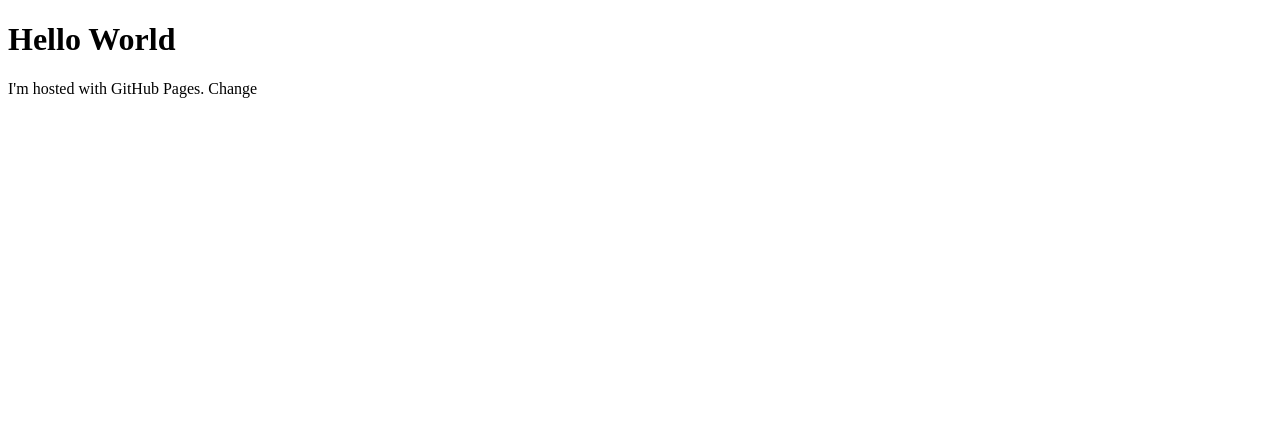
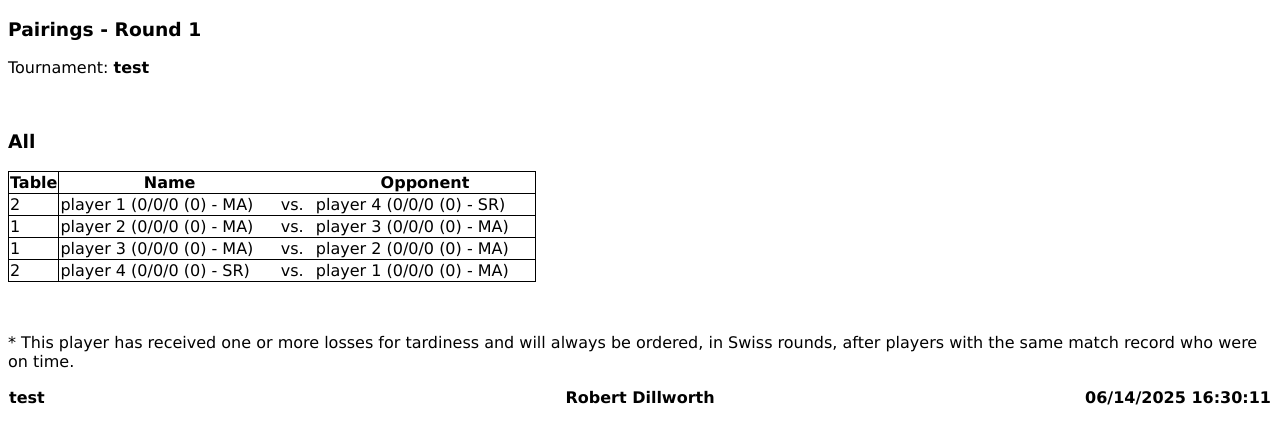
Before and after one commit to jndhobbies/jndhobbies.github.io, a plain HTML site: page index.html in a window 1280 px wide. Drawn offline with Linux system fonts and the light colour scheme.

Commit message:
Update index.html

```diff
--- a/index.html
+++ b/index.html
@@ -1,7 +1,131 @@
 <!DOCTYPE html>
 <html>
-<body>
-<h1>Hello World</h1>
-<p>I'm hosted with GitHub Pages. Change</p>
+<head>
+    <meta http-equiv="Content-Type" content="text/html; charset=utf-8">
+    <title>Pairings - test - 06/14/2025 16:30:11</title>
+    <!--@formatter:off-->
+    <style>
+        body.report {
+    font-family: verdana, arial, helvetica, sans-serif;
+}
+
+table.report {
+    font-family: verdana, arial, helvetica, sans-serif;
+    padding: 0;
+    border-spacing: 0;
+    border-collapse: collapse;
+}
+
+table.border, table.border td, table.border th {
+    border: 1px inset black;
+}
+
+table.footer {
+    font-family: verdana, arial, helvetica, sans-serif;
+    border-width: 0;
+    padding: 0;
+    border-spacing: 0;
+}
+
+td.footer {
+    font-family: verdana, arial, helvetica, sans-serif;
+    border: 0px;
+    background: white;
+    color: black;
+}
+
+th.footer {
+    font-family: verdana, arial, helvetica, sans-serif;
+    border: 0px;
+    background: white;
+    color: black;
+}
+
+    </style>
+    <!--@formatter:on-->
+    <style type="text/css">
+        td.left, th.left {
+            border: 0px none black;
+            border-left: thin solid black;
+            border-bottom: thin solid black;
+            border-top: thin solid black;
+        }
+
+        td.center, th.center {
+            border: 0px none black;
+            border-bottom: thin solid black;
+            border-top: thin solid black;
+        }
+
+        td.right, th.right {
+            border: 0px none black;
+            border-right: thin solid black;
+            border-bottom: thin solid black;
+            border-top: thin solid black;
+        }
+
+        td.full, th.full {
+            border: thin solid black;
+        }
+    </style>
+</head>
+<body class="report">
+<!-- [[BEGIN_REPORT]] -->
+
+<p>
+<h3>Pairings - Round 1</h3>
+Tournament: <b>test</b>
+</p>
+<BR>
+<H3>All</H3>
+<table class="report">
+    <tr>
+        <th scope="col" class="full"><strong>Table</strong></th>
+        <th scope="col" class="left"><strong>Name</strong></th>
+        <th scope="col" class="center"></th>
+        <th scope="col" class="right"><strong>Opponent</strong></th>
+    </tr>
+
+    <tr>
+        <td align="left" class="full">2</td>
+        <td align="left" class="left">player 1&nbsp;(0/0/0 (0) - MA)&nbsp;&nbsp;&nbsp;&nbsp;&nbsp;</td>
+        <td align="center" class="center">vs.&nbsp;&nbsp;</td>
+        <td align="left" class="right">player 4&nbsp;(0/0/0 (0) - SR)&nbsp;&nbsp;&nbsp;&nbsp;&nbsp;</td>
+    </tr>
+
+    <tr>
+        <td align="left" class="full">1</td>
+        <td align="left" class="left">player 2&nbsp;(0/0/0 (0) - MA)&nbsp;&nbsp;&nbsp;&nbsp;&nbsp;</td>
+        <td align="center" class="center">vs.&nbsp;&nbsp;</td>
+        <td align="left" class="right">player 3&nbsp;(0/0/0 (0) - MA)&nbsp;&nbsp;&nbsp;&nbsp;&nbsp;</td>
+    </tr>
+
+    <tr>
+        <td align="left" class="full">1</td>
+        <td align="left" class="left">player 3&nbsp;(0/0/0 (0) - MA)&nbsp;&nbsp;&nbsp;&nbsp;&nbsp;</td>
+        <td align="center" class="center">vs.&nbsp;&nbsp;</td>
+        <td align="left" class="right">player 2&nbsp;(0/0/0 (0) - MA)&nbsp;&nbsp;&nbsp;&nbsp;&nbsp;</td>
+    </tr>
+
+    <tr>
+        <td align="left" class="full">2</td>
+        <td align="left" class="left">player 4&nbsp;(0/0/0 (0) - SR)&nbsp;&nbsp;&nbsp;&nbsp;&nbsp;</td>
+        <td align="center" class="center">vs.&nbsp;&nbsp;</td>
+        <td align="left" class="right">player 1&nbsp;(0/0/0 (0) - MA)&nbsp;&nbsp;&nbsp;&nbsp;&nbsp;</td>
+    </tr>
+
+</table>
+<p>&nbsp;</p>
+<P>* This player has received one or more losses for tardiness and will always be ordered, in Swiss rounds, after players with the same match record who were on time.</P>
+<table class="footer" width="100%">
+    <tr>
+        <td class="footer" width="33%" align="left"><b>test</b></td>
+        <td class="footer" width="33%" align="center"><b>Robert Dillworth</b></td>
+        <td class="footer" width="33%" align="right"><b>06/14/2025 16:30:11</b></td>
+    </tr>
+</table>
+
+
+<!-- [[END_REPORT]] -->
 </body>
 </html>
```
